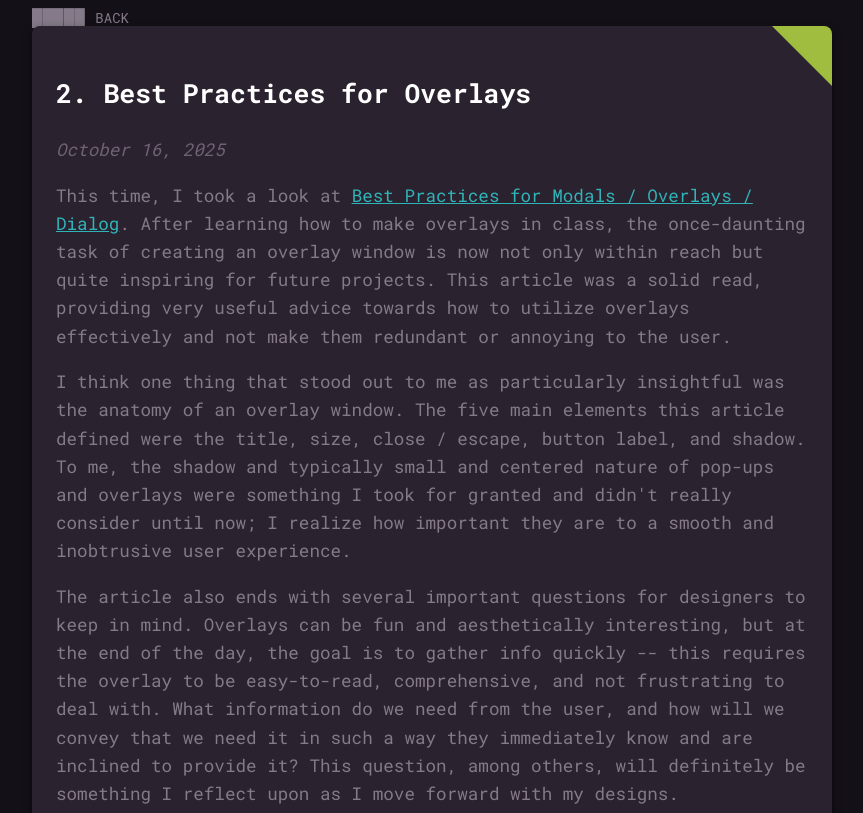
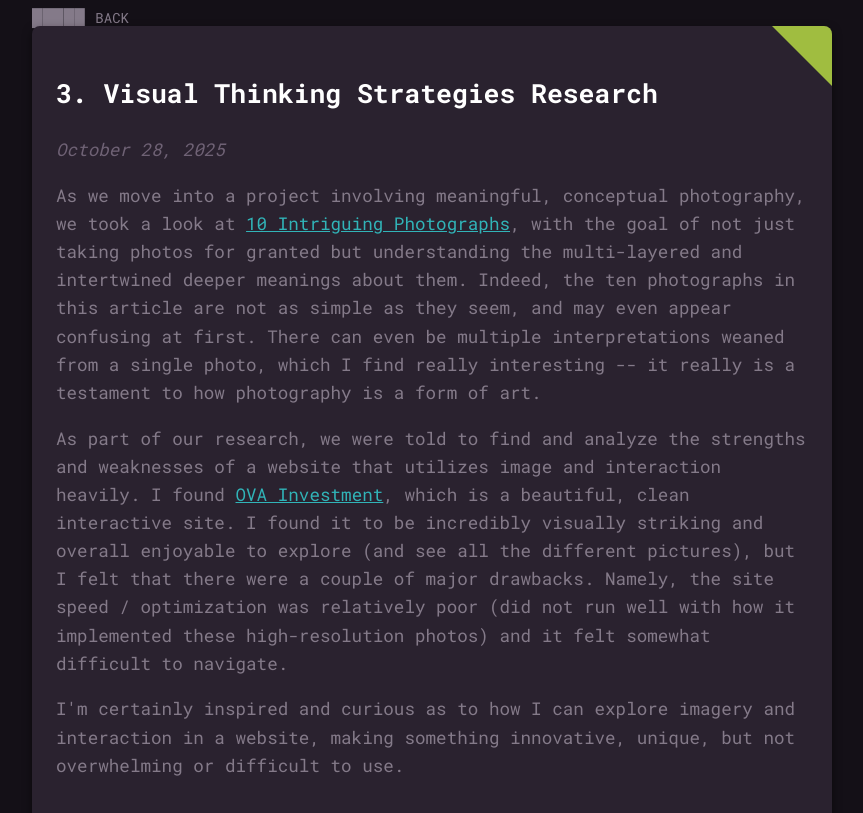
Before and after one commit to ocrzjx24/des157a, a plain HTML site: page journal/index.html in a window 1280 px wide. Shown: the part 806-1619 px from the top of the page, without its empty margins (208-1071 px from the left). Drawn offline with nearby package versions, Linux system fonts and the light colour scheme.

Commit message:
learning journal 3

```diff
--- a/journal/index.html
+++ b/journal/index.html
@@ -18,6 +18,21 @@
         <a href="../index.html">BACK</a></p>
     </header>
     <main>
+
+        <!-- post 3 -->
+        <article>
+            <h2>3. Visual Thinking Strategies Research</h2>
+            <date><em>October 28, 2025</em></date>
+            <p>
+                As we move into a project involving meaningful, conceptual photography, we took a look at <a href="https://archive.nytimes.com/learning.blogs.nytimes.com/2015/02/27/10-intriguing-photographs-to-teach-close-reading-and-visual-thinking-skills/">10 Intriguing Photographs</a>, with the goal of not just taking photos for granted but understanding the multi-layered and intertwined deeper meanings about them. Indeed, the ten photographs in this article are not as simple as they seem, and may even appear confusing at first. There can even be multiple interpretations weaned from a single photo, which I find really interesting -- it really is a testament to how photography is a form of art.
+            </p>
+            <p>
+                As part of our research, we were told to find and analyze the strengths and weaknesses of a website that utilizes image and interaction heavily. I found <a href="https://ova-investment.com/">OVA Investment</a>, which is a beautiful, clean interactive site. I found it to be incredibly visually striking and overall enjoyable to explore (and see all the different pictures), but I felt that there were a couple of major drawbacks. Namely, the site speed / optimization was relatively poor (did not run well with how it implemented these high-resolution photos) and it felt somewhat difficult to navigate.
+            </p>
+            <p>
+                I'm certainly inspired and curious as to how I can explore imagery and interaction in a website, making something innovative, unique, but not overwhelming or difficult to use.
+            </p>
+        </article>
 
         <!-- post 2 -->
         <article>
```
